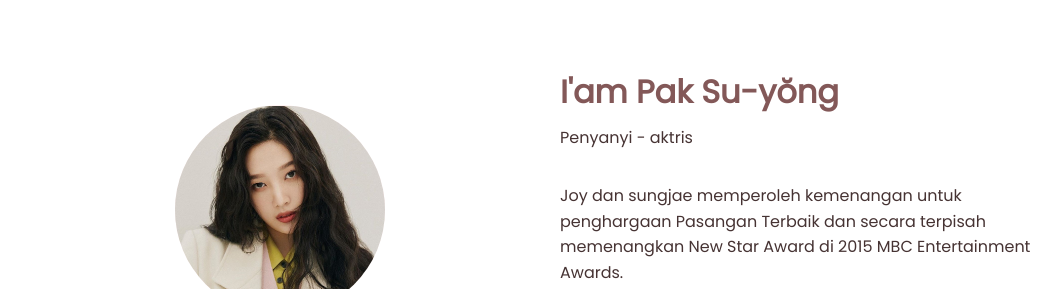
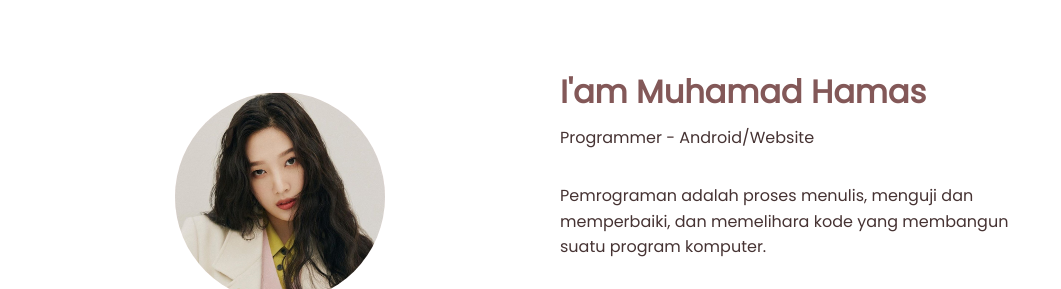
Before and after one commit to hamasu/portofolio.github.io, a plain HTML site: page index.html in a window 1280 px wide. Shown: the part 977-1266 px from the top of the page, without its empty margins (96-1157 px from the left). Drawn offline with nearby package versions, Linux system fonts and the light colour scheme; a web font is replaced by a local one.

Commit message:
edite all

```diff
--- a/index.html
+++ b/index.html
@@ -50,7 +50,7 @@
     <!--## Home ##-->
     <section class="home" id="home">
         <div class="home__container bd-grid">
-            <h1 class="home__title"><span>JOY</span><br>박수영.</h1>
+            <h1 class="home__title"><span>Hamas</span><br>하맛.</h1>
 
             <div class="home__scroll">
                 <a href="#about" class="home__scroll-link"><i class='bx bxs-chevron-up-circle'></i></a></s>
@@ -67,10 +67,10 @@
                 <img src="assets/img/profilee.jpg" alt="">
             </div>
             <div>
-                <h2 class="about__subtitle">I'am Pak Su-yŏng</h2>
-                <span class="about__profession">Penyanyi - aktris</span>
-                <p class="about__text">Joy dan sungjae memperoleh kemenangan untuk penghargaan Pasangan Terbaik dan secara terpisah memenangkan
-                    New Star Award di 2015 MBC Entertainment Awards.</p>
+                <h2 class="about__subtitle">I'am Muhamad Hamas</h2>
+                <span class="about__profession">Programmer - Android/Website</span>
+                <p class="about__text">Pemrograman adalah proses menulis, menguji dan memperbaiki,
+                    dan memelihara kode yang membangun suatu program komputer.</p>
 
                 <div class="about__social">
                 <a href="#" class="about__social-icon"><i class='bx bxl-instagram-alt'></i></a>
@@ -96,6 +96,7 @@
 
                   <h3 class="skills__subtitle">Design</h3>
                   <span class="skills__name">Adobe XD</span>
+                  <span class="skills__name">Figma</span>
                   <span class="skills__name">Adobe Illustrator</span>
 
               </div>
```
Also changed, not shown: assets/img/scn.png (deleted).
